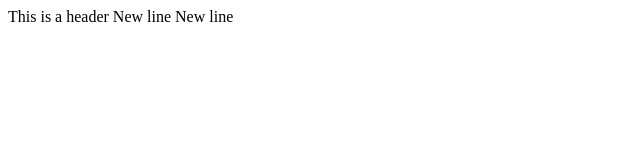
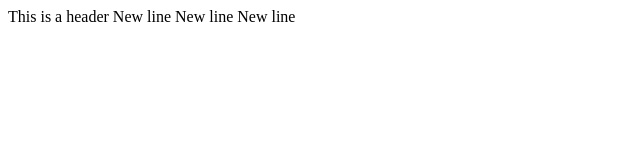
Before and after one commit to jtbpc-iscteiul/git-test, a website: page index.html in a window 1280 px wide. Shown: the full height of the page, 0-640 px from the left. Drawn offline with Linux system fonts and the light colour scheme.

Commit message:
fourth commit

```diff
--- a/index.html
+++ b/index.html
@@ -4,5 +4,6 @@
     <hi>This is a header</hi>
     <hi>New line</hi>
     <hi>New line</hi>
+    <hi>New line</hi>
 </body>
 </html>
```
Also changed, not shown: package.json (added, +24 -0 lines), templates/test.html (added), 2 other files.
